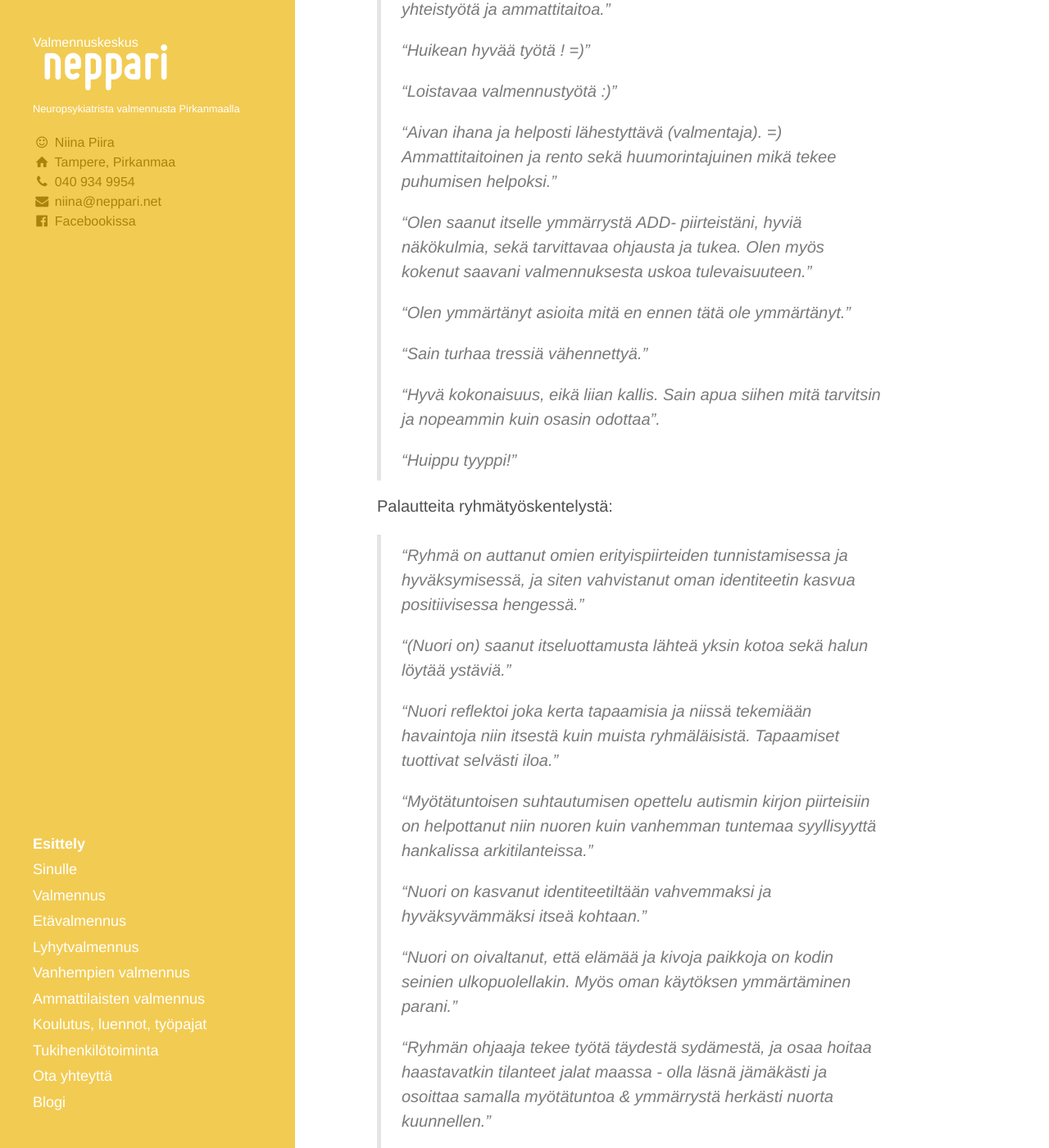
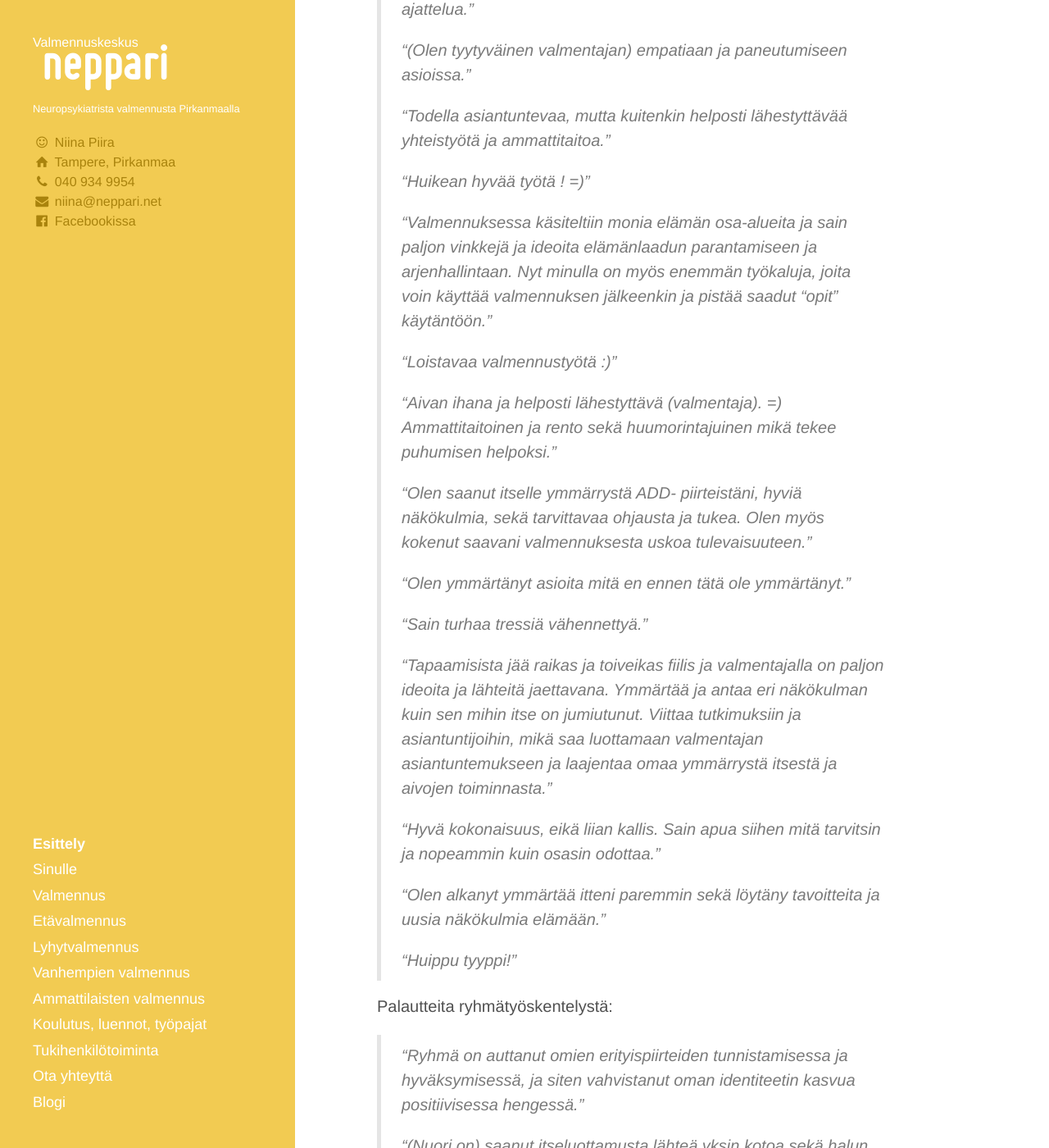
Before and after one commit to niinapiira/neppari.net, a Jekyll site: the page built from index.md, in a window 1280 px wide and 1400 px high, scrolled down 3144 px. Shown: the whole window at 82% size. Built offline with Jekyll 4.4.1, drawn with Linux system fonts in a browser that asks for light colours; some of the changed text lies outside the part shown.

Commit message:
Update index.md

```diff
--- a/index.md
+++ b/index.md
@@ -82,6 +82,8 @@ Palautteita yksilötyöskentelystä:
 >
 > _"Valmennus on tuonut asiakkaalle keinoja arjenhallinnan ja koulunkäynnin tueksi, lisännyt ymmärrystä ja itsemyötätuntoa."_
 >
+>_"Erinomaiset hinnat, tuntuu että saan paljon vastinetta rahoilleni. Yhteydenpito on helppoa ja joustavaa."_
+>
 > _"Asioiden hahmottaminen arjessa on parantunut."_
 >
 > _"Läheinen on hyötynyt paljon saamastaan ohjauksesta arjen asioissa ja itsensä arvostamisessa."_
@@ -90,11 +92,15 @@ Palautteita yksilötyöskentelystä:
 >
 > _"Vuorovaikutus on toimivaa, on helppoa keskustella ja pohtia."_
 >
+>_"Keskustelut toivat uusia näkökulmia ja haastoivat omaa ajattelua."_
+>
 > _"(Olen tyytyväinen valmentajan) empatiaan ja paneutumiseen asioissa."_
 >
 > _"Todella asiantuntevaa, mutta kuitenkin helposti lähestyttävää yhteistyötä ja ammattitaitoa."_
 >
 > _"Huikean hyvää työtä ! =)"_
+>
+>_"Valmennuksessa käsiteltiin monia elämän osa-alueita ja sain paljon vinkkejä ja ideoita elämänlaadun parantamiseen ja arjenhallintaan. Nyt minulla on myös enemmän työkaluja, joita voin käyttää valmennuksen jälkeenkin ja pistää saadut "opit" käytäntöön."_
 >
 > _"Loistavaa valmennustyötä :)"_
 >
@@ -106,7 +112,11 @@ Palautteita yksilötyöskentelystä:
 >
 > _"Sain turhaa tressiä vähennettyä."_
 >
-> _"Hyvä kokonaisuus, eikä liian kallis. Sain apua siihen mitä tarvitsin ja nopeammin kuin osasin odottaa"._
+>_"Tapaamisista jää raikas ja toiveikas fiilis ja valmentajalla on paljon ideoita ja lähteitä jaettavana. Ymmärtää ja antaa eri näkökulman kuin sen mihin itse on jumiutunut. Viittaa tutkimuksiin ja asiantuntijoihin, mikä saa luottamaan valmentajan asiantuntemukseen ja laajentaa omaa ymmärrystä itsestä ja aivojen toiminnasta."_
+>
+> _"Hyvä kokonaisuus, eikä liian kallis. Sain apua siihen mitä tarvitsin ja nopeammin kuin osasin odottaa."_
+>
+>_"Olen alkanyt ymmärtää itteni paremmin sekä löytäny tavoitteita ja uusia näkökulmia elämään."_
 >
 > _"Huippu tyyppi!"_
 
```
